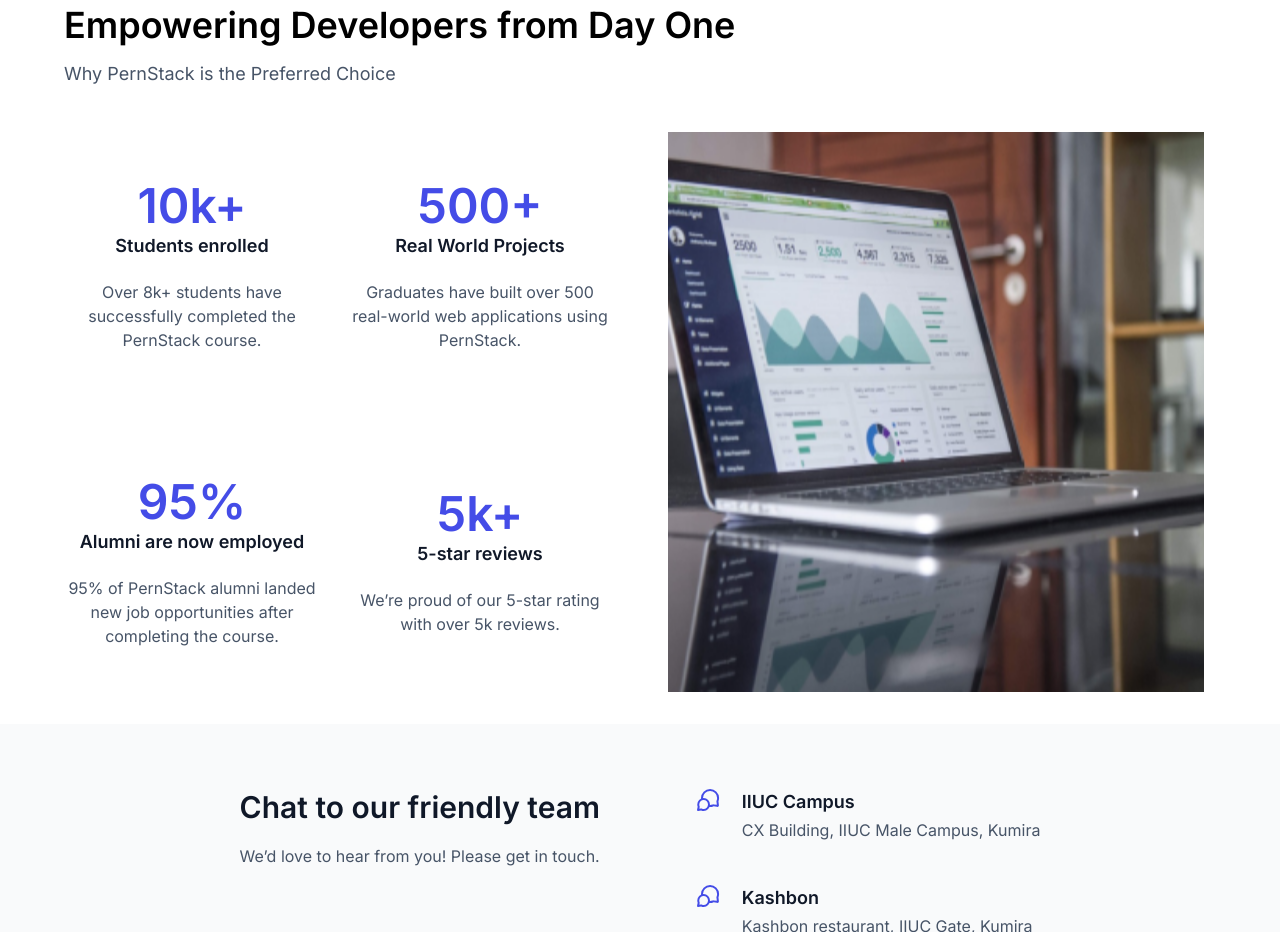
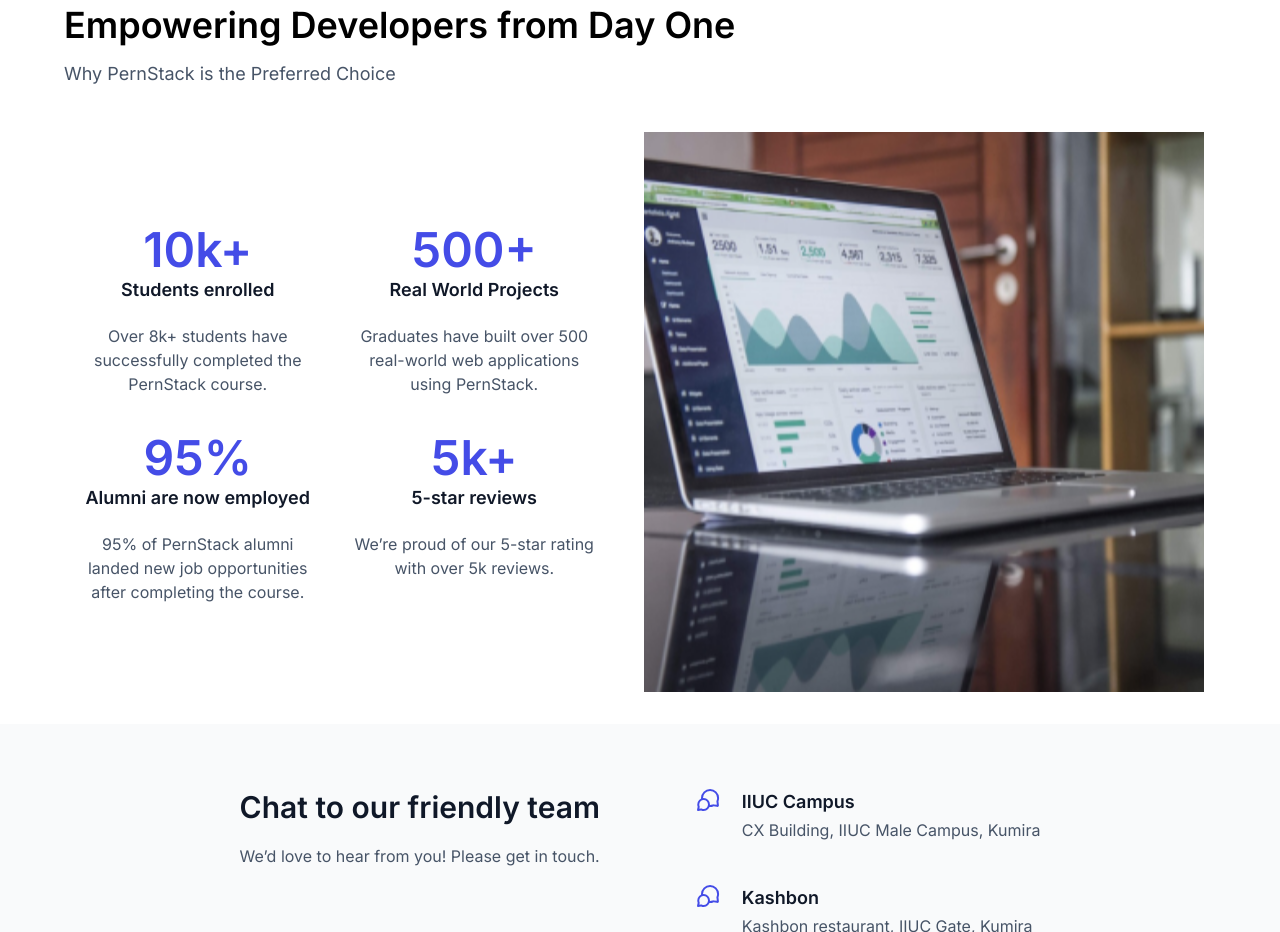
Before and after one commit to Arnab-000/Pern-stack-Responsive-Frontend-design, a plain HTML site: page index.html in a window 1280 px wide. Shown: the part 2389-3321 px from the top of the page. Drawn offline with Linux system fonts and the light colour scheme.

Commit message:
Alignment issue fixed

```diff
--- a/style.css
+++ b/style.css
@@ -204,6 +204,7 @@
 .metrics-assets {
   display: flex;
   flex-direction: column;
+  align-items: center;
   gap: 48px;
 }
 .metrics-assets > img {
@@ -229,6 +230,7 @@
   gap: 2rem;
 }
 .content-div {
+  max-width: 300px;
   display: flex;
   flex-direction: column;
   align-items: center;
@@ -422,6 +424,9 @@
   .content .para-normal {
     margin-top: 1.5rem;
   }
+  .metrics-assets {
+    text-align: center;
+  }
 }
 
 @media (min-width: 1100px) {
@@ -480,19 +485,27 @@
     width: 100%;
   }
   .metrics-assets {
+    margin: 0 auto;
+    max-width: fit-content;
     display: flex;
     flex-direction: row;
+    align-items: center;
+    padding: 0 1%;
   }
   .metrics-content {
-    align-items: center;
     display: grid;
     grid-template-columns: 1fr 1fr;
+  }
+  .metrics-content .content-div {
+    display: flex;
+    flex-direction: column;
+    height: fit-content;
   }
   .metrics-assets > img {
     height: 560px;
     width: 560px;
     align-self: center;
-    padding: 0 1%;
+    padding: 0;
   }
 
   .contact {
```
